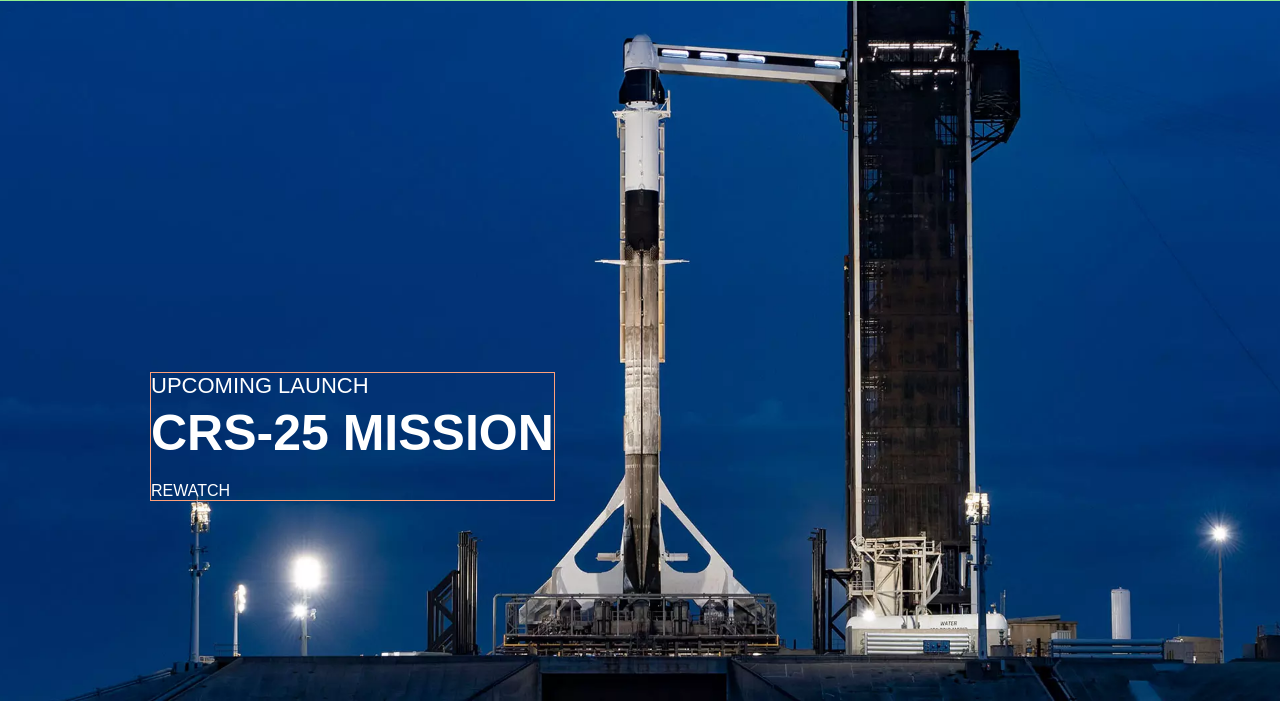
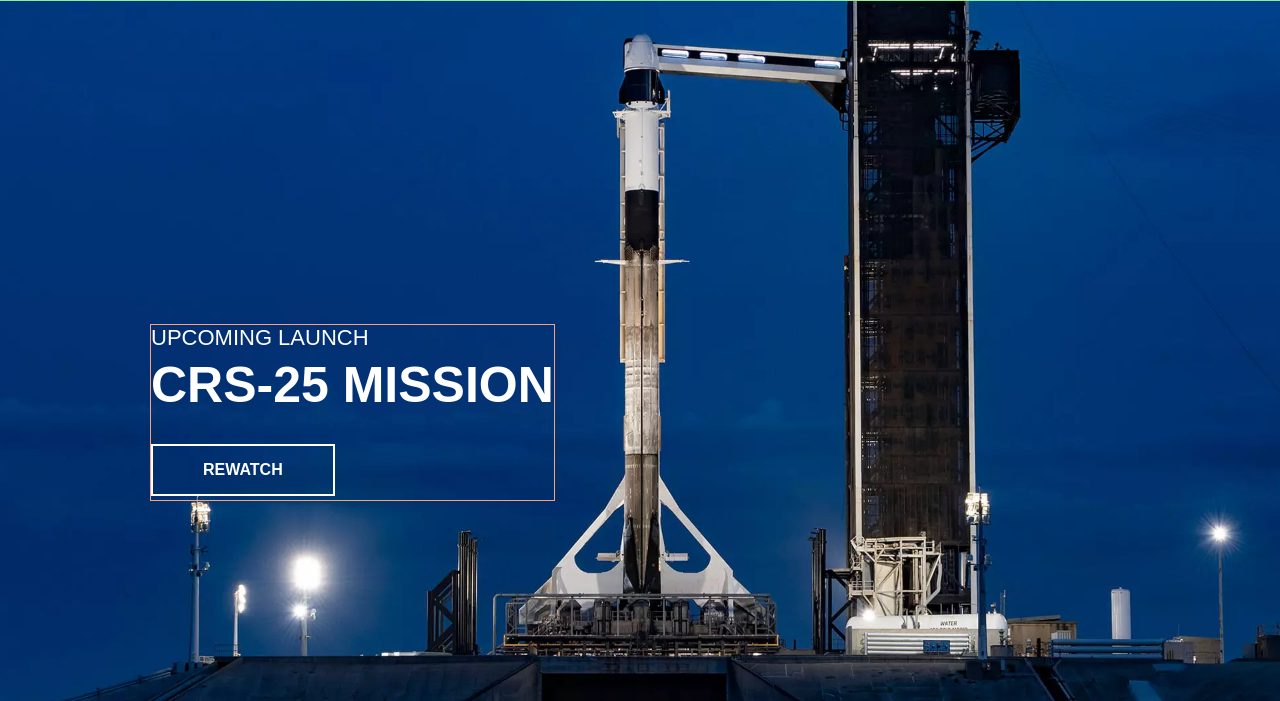
Before and after one commit to alexangria1992/spaceX-clone, a plain HTML site: page index.html in a window 1280 px wide. Shown: the part 99-800 px from the top of the page. Drawn offline with Linux system fonts and the light colour scheme; a web font is replaced by a local one.

Commit message:
Button Hover Animation

```diff
--- a/css/style.css
+++ b/css/style.css
@@ -126,3 +126,39 @@
   font-weight: 700;
   margin-bottom: 20px;
 }
+
+.btn {
+  position: relative;
+  display: inline-block;
+  cursor: pointer;
+  text-align: center;
+  min-width: 130px;
+  padding: 15px 50px;
+  margin-top: 10px;
+  border: 2px solid #fff;
+  text-transform: uppercase;
+  font-weight: bold;
+  overflow: hidden;
+  z-index: 2;
+}
+
+.btn:hover span {
+  color: #000;
+}
+
+.btn .hover {
+  position: absolute;
+  top: 0;
+  left: 0;
+  width: 100%;
+  height: 100%;
+  background-color: #fff;
+  color: #000;
+  z-index: -1;
+  transform: translateY(100%);
+  transition: transform 0.6s cubic-bezier(0.19, 1, 0.22, 1);
+}
+
+.btn:hover .hover {
+  transform: translateY(0);
+}
--- a/index.html
+++ b/index.html
@@ -35,7 +35,7 @@
       <div class="section-inner">
         <h4>Upcoming Launch</h4>
         <h2>CRS-25 Mission</h2>
-        <div class="btn animate">
+        <div class="btn">
           <div class="hover"></div>
           <span>Rewatch</span>
         </div>
```
